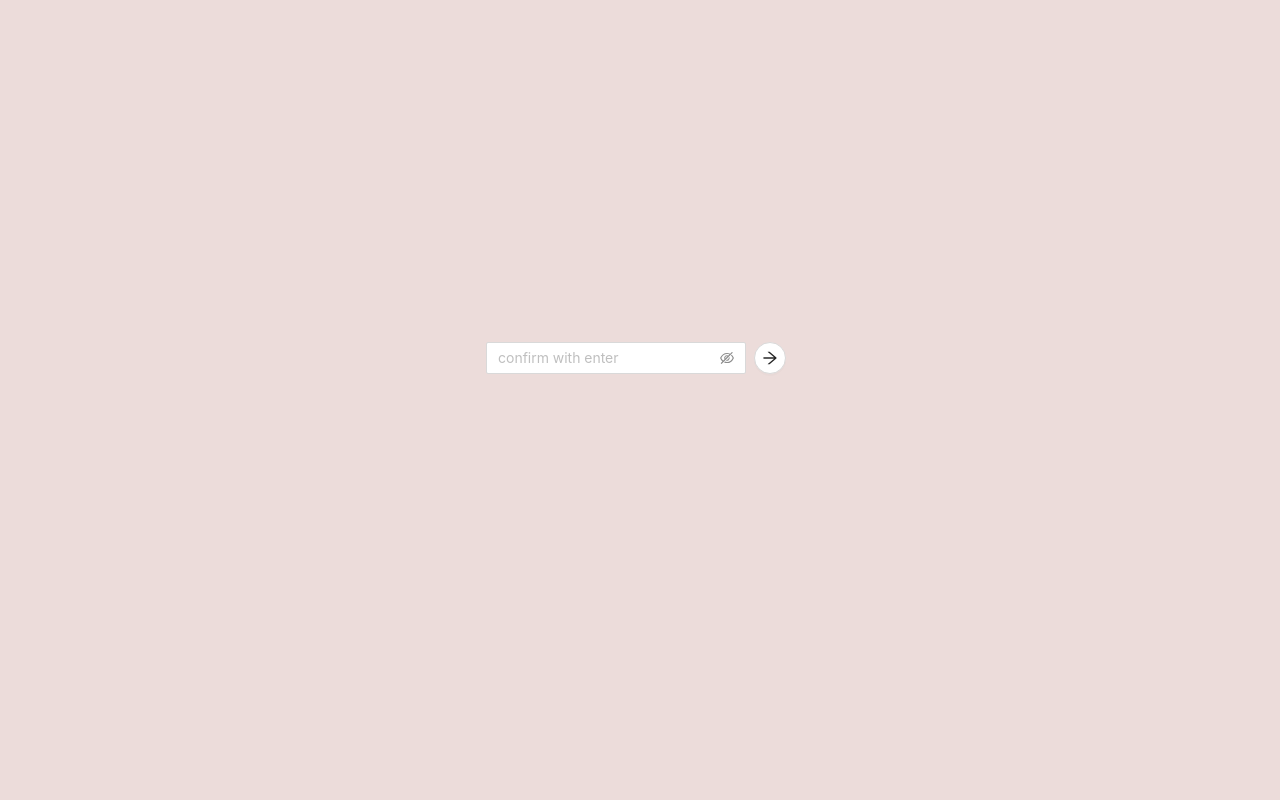
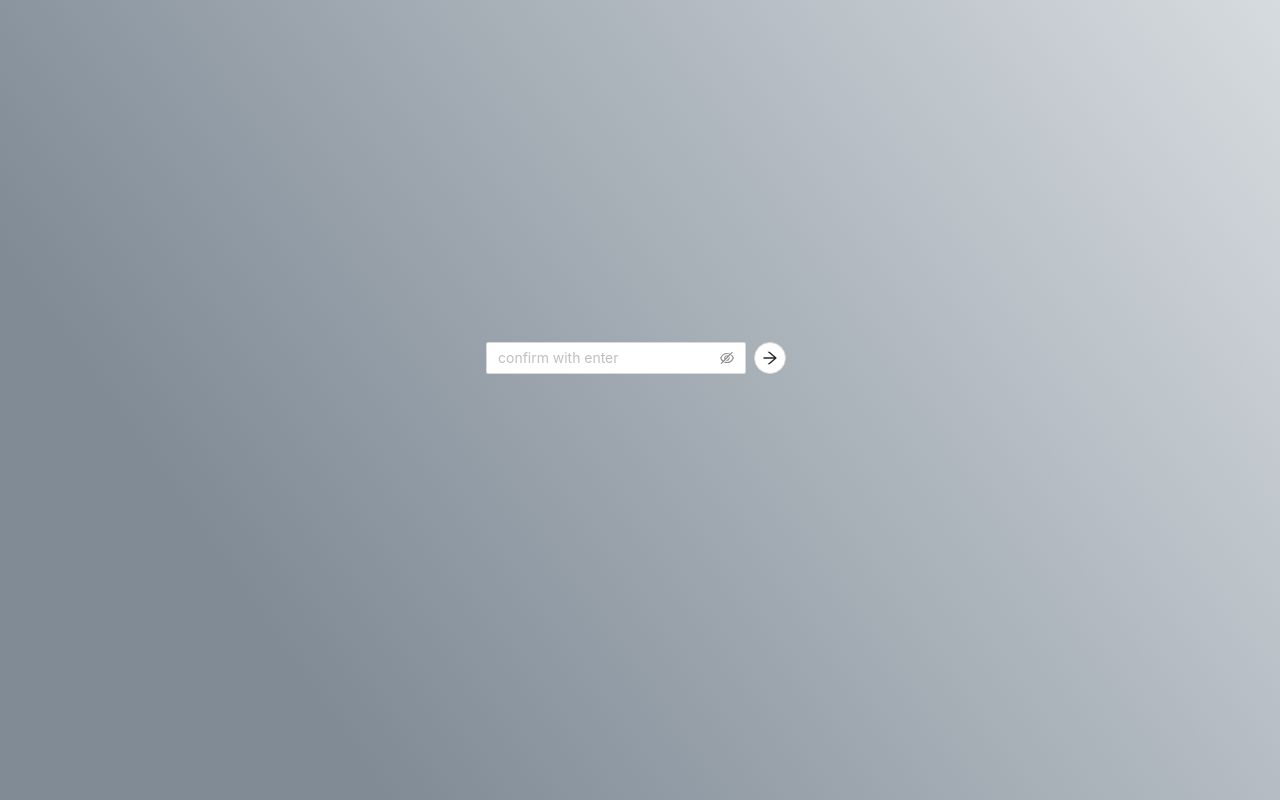
Before and after one commit to vanStaen/instabot, a React (Create React App) app in the folder frontend/: page / in a window 1280 px wide. Built offline with nearby package versions, Linux system fonts and the light colour scheme.

Commit message:
important style improvement

```diff
--- a/frontend/src/App.css
+++ b/frontend/src/App.css
@@ -14,7 +14,7 @@
 }
 
 .App-header {
-  background: #ECDCDA;
+  background: linear-gradient(-125deg, rgba(214, 219, 223,1) 0%, rgba(128, 139, 150,1) 79%);
   min-height: 100vh;
   font-size: calc(10px + 2vmin);
   color: white;
```
